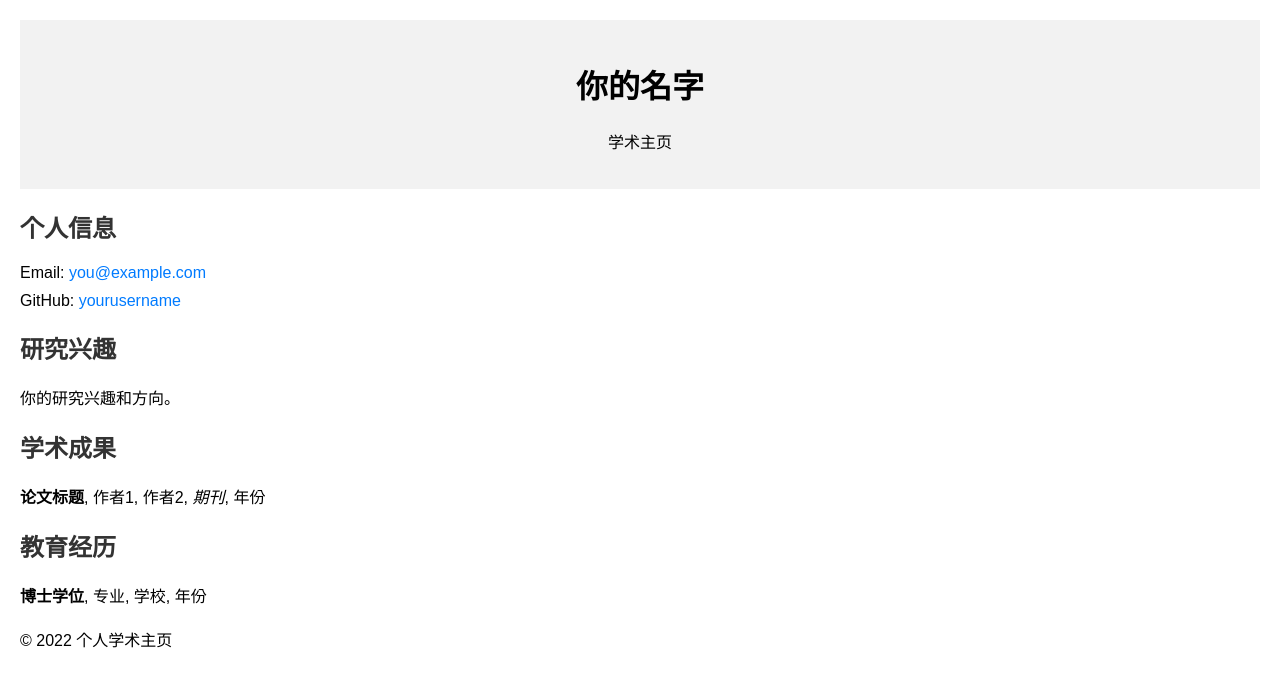
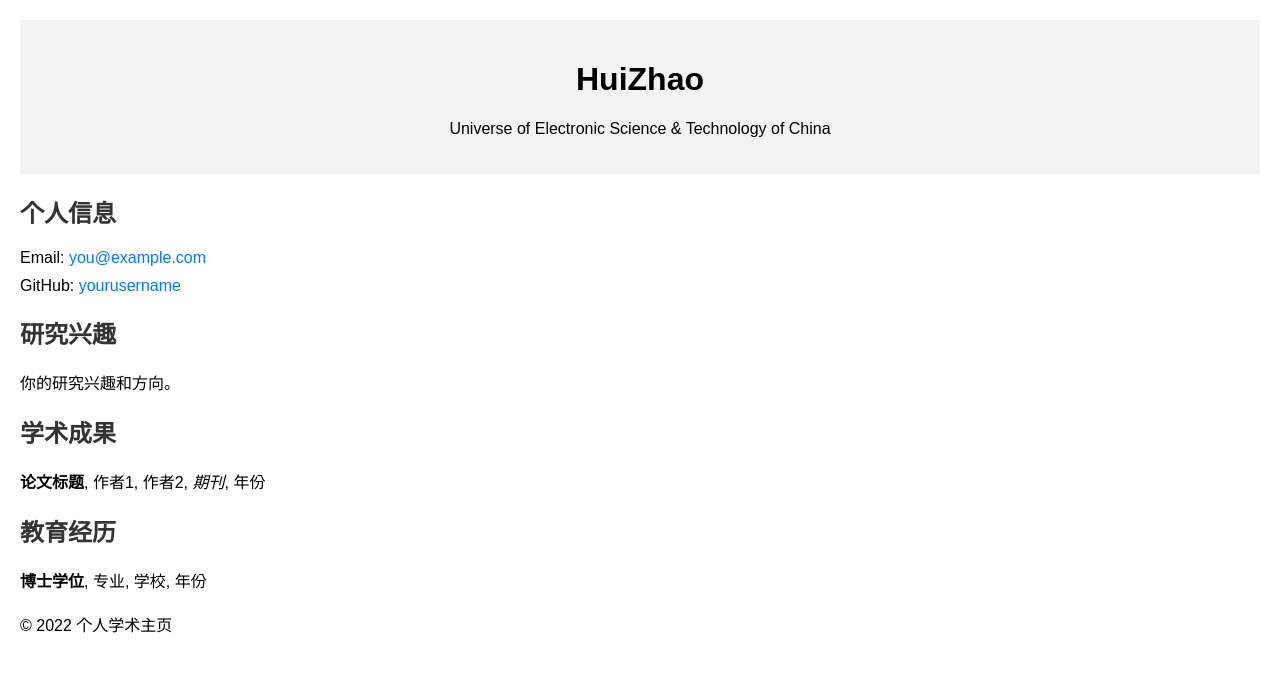
Before and after one commit to muyu11/muyu11.github.io, a plain HTML site: page index.html in a window 1280 px wide. Drawn offline with Linux system fonts and the light colour scheme.

Commit message:
Update index.html

```diff
--- a/index.html
+++ b/index.html
@@ -39,8 +39,8 @@
 <body>
 
     <header>
-        <h1>你的名字</h1>
-        <p>学术主页</p>
+        <h1>HuiZhao</h1>
+        <p>Universe of Electronic Science & Technology of China</p>
     </header>
 
     <section>
```
